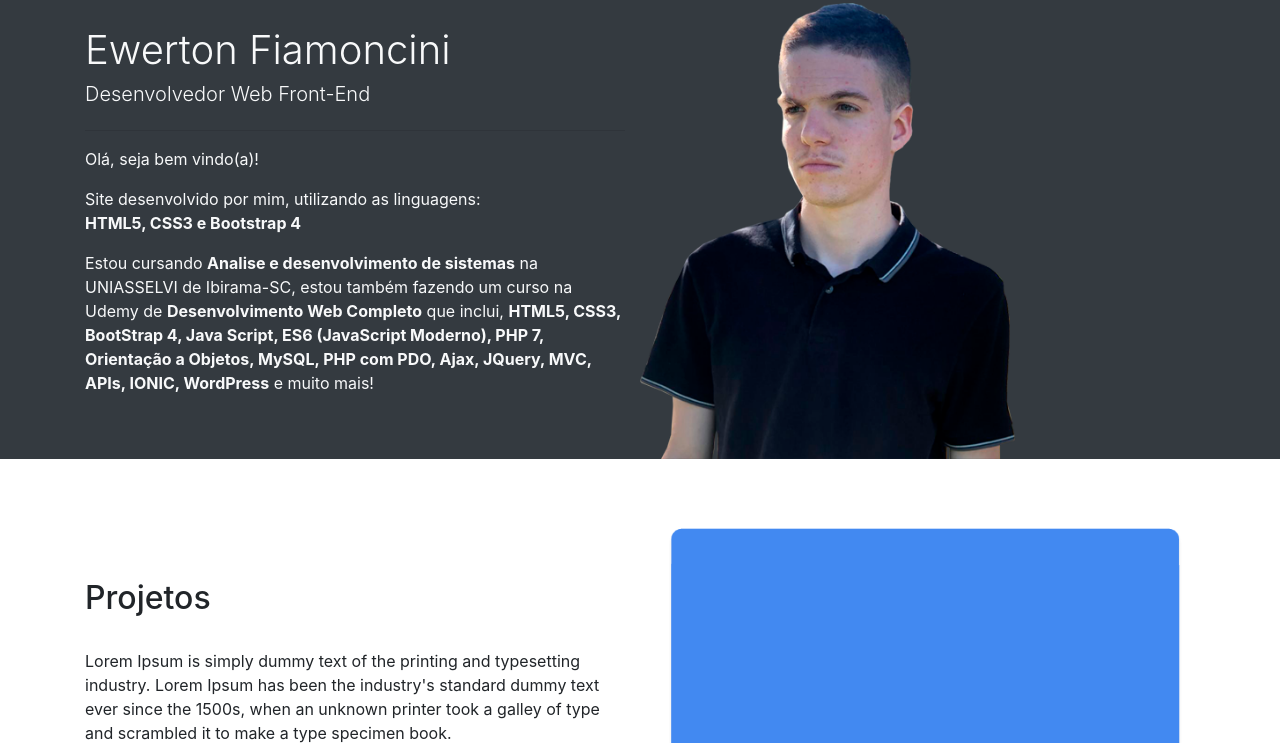
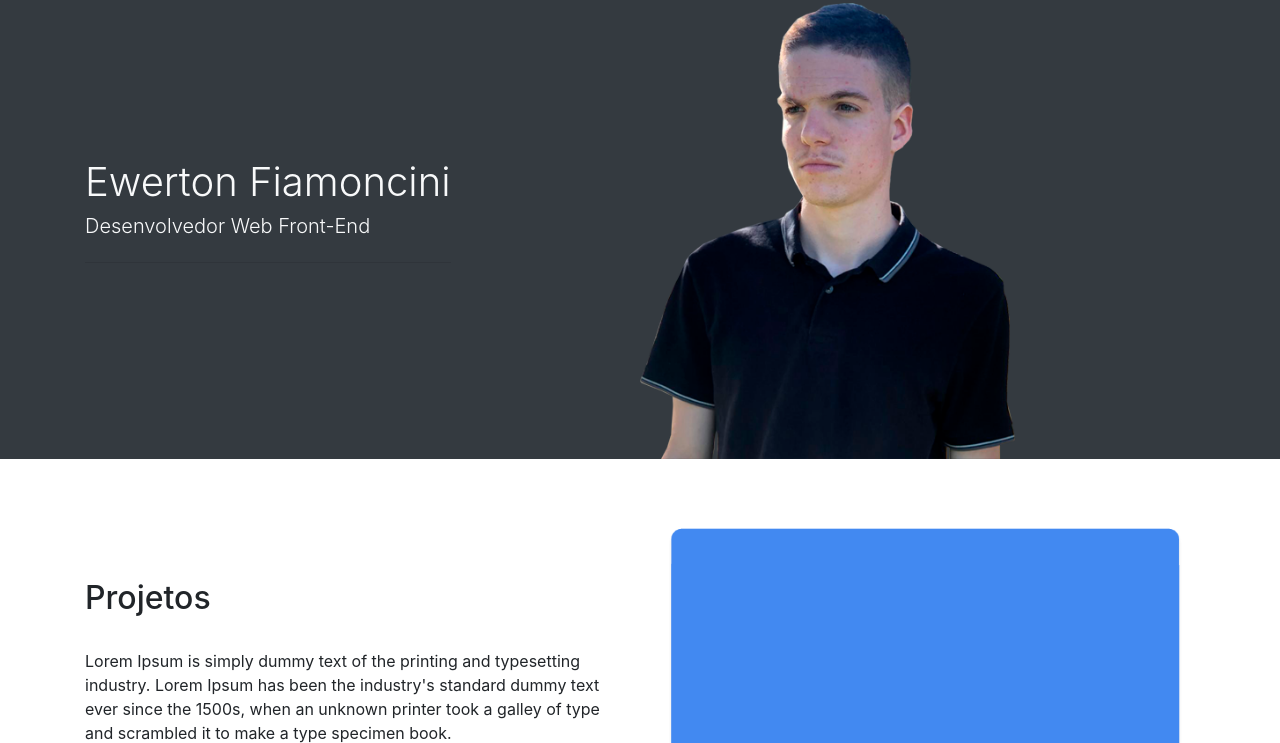
Before and after one commit to EweFiamoncini/my-portifolio, a plain HTML site: page index.html in a window 1280 px wide. Shown: the part 57-800 px from the top of the page. Drawn offline with nearby package versions, Linux system fonts and the light colour scheme.

Commit message:
Update index.html

```diff
--- a/index.html
+++ b/index.html
@@ -94,23 +94,6 @@
                 >
               </div>
               <hr />
-              <p>Olá, seja bem vindo(a)!</p>
-              <p>
-                Site desenvolvido por mim, utilizando as linguagens: <br />
-                <strong>HTML5, CSS3 e Bootstrap 4</strong>
-              </p>
-              <p>
-                Estou cursando
-                <strong>Analise e desenvolvimento de sistemas</strong> na
-                UNIASSELVI de Ibirama-SC, estou também fazendo um curso na Udemy
-                de <strong>Desenvolvimento Web Completo</strong> que inclui,
-                <strong
-                  >HTML5, CSS3, BootStrap 4, Java Script, ES6 (JavaScript
-                  Moderno), PHP 7, Orientação a Objetos, MySQL, PHP com PDO,
-                  Ajax, JQuery, MVC, APIs, IONIC, WordPress</strong
-                >
-                e muito mais! <br />
-              </p>
               <br />
             </div>
           </div>
```
